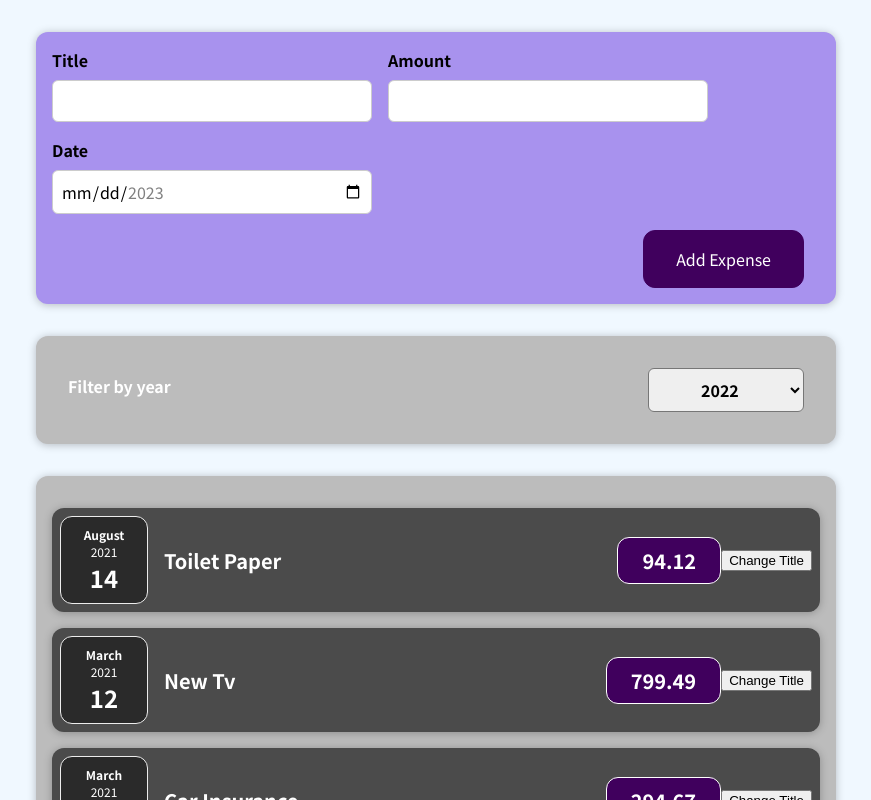
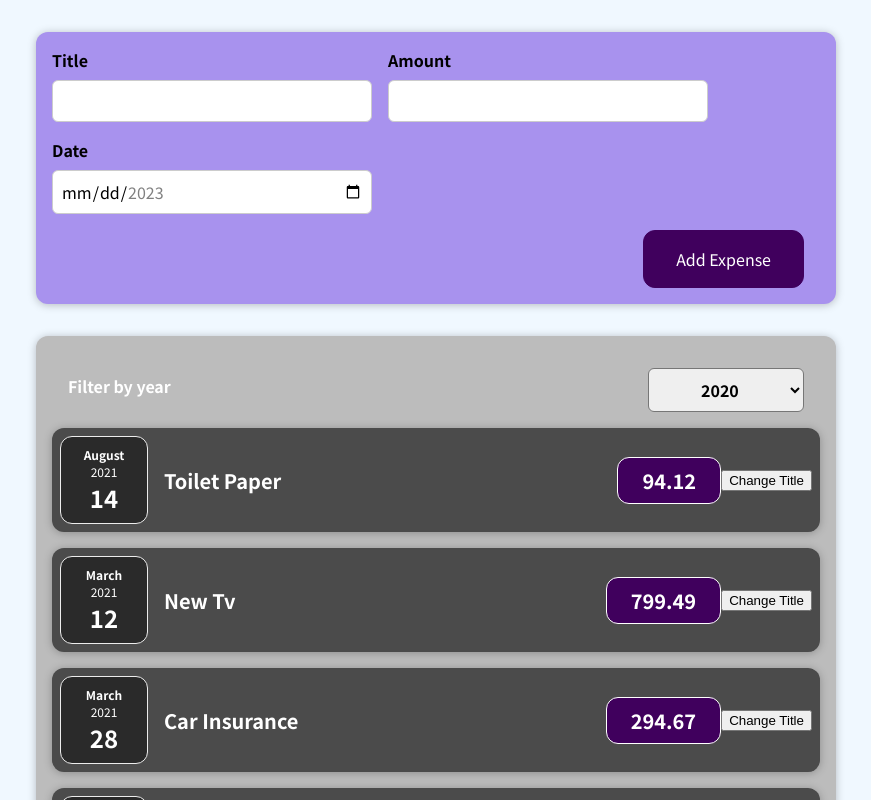
Before and after one commit to acet09/udemy_react, a React (Create React App) app: page / in a window 1280 px wide. Shown: the top 800 px of the page, without its empty margins (204-1075 px from the left). Built offline with nearby package versions, Linux system fonts and the light colour scheme.

Commit message:
리액트 모듈 과제(예시)

```diff
--- a/src/components/Expenses/Expenses.js
+++ b/src/components/Expenses/Expenses.js
@@ -1,21 +1,22 @@
-import React from 'react';
+import React, {useState} from 'react';
 import ExpenseItem from './ExpenseItem';
 import '../Expenses/Expenses.css'
 import Card from '../UI/Card';
-import ExpensesFilter from '../NewExpense/ExpensesFilter';
+import ExpensesFilter from './ExpensesFilter';
 
 // 구분 함수 형식
 function Expense(props) {
-  const inValue = (elso) => {
-    console.log(elso)
-  }
+  const [filteredYear, setfilteredYear] = useState('2020');
+
+  const filterChangeHandler = selectedYear => {
+    setfilteredYear(selectedYear);
+    console.log(selectedYear)
+  };
 
   return (
     <div>
       <Card className='expenses'>
-        <ExpensesFilter dropValue = {inValue}/>
-      </Card>
-      <Card className='expenses'>
+        <ExpensesFilter selected={filteredYear} onChangeFilter={filterChangeHandler} />
         <ExpenseItem
           title={props.items[0].title}
           amount={props.items[0].amount}
--- /dev/null
+++ b/src/components/Expenses/ExpensesFilter.css
@@ -0,0 +1,35 @@
+.expenses-filter__box {
+  background-color: #a892ee;
+  padding: 1rem;
+  margin: 2rem auto;
+  width: 50rem;
+  max-width: 95%;
+  border-radius: 12px;
+  text-align: center;
+  box-shadow: 0 1px 8px rgba(0, 0, 0, 0.25);
+}
+
+.expenses-filter {
+  color: white;
+  padding: 0 1rem;
+}
+
+.expenses-filter__control {
+  display: flex;
+  width: 100%;
+  align-items: center;
+  justify-content: space-between;
+  margin: 1rem 0;
+}
+
+.expenses-filter label {
+  font-weight: bold;
+  margin-bottom: 0.5rem;
+}
+
+.expenses-filter select {
+  font: inherit;
+  padding: 0.5rem 3rem;
+  font-weight: bold;
+  border-radius: 6px;
+}
--- /dev/null
+++ b/src/components/Expenses/ExpensesFilter.js
@@ -0,0 +1,24 @@
+import React from 'react';
+import './ExpensesFilter.css';
+
+const ExpensesFilter = (props) => {
+  const dropdownChangeHandler = (event) => {
+    props.onChangeFilter(event.target.value);
+  };
+
+  return (
+    <div className='expenses-filter'>
+      <div className='expenses-filter__control'>
+        <label>Filter by year</label>
+        <select value={props.selected} onChange={dropdownChangeHandler}>
+          <option value='2022'>2022</option>
+          <option value='2021'>2021</option>
+          <option value='2020'>2020</option>
+          <option value='2019'>2019</option>
+        </select>
+      </div>
+    </div>
+  );
+};
+
+export default ExpensesFilter;
--- a/src/components/NewExpense/ExpensesFilter.css
+++ /dev/null
@@ -1,35 +0,0 @@
-.expenses-filter__box {
-  background-color: #a892ee;
-  padding: 1rem;
-  margin: 2rem auto;
-  width: 50rem;
-  max-width: 95%;
-  border-radius: 12px;
-  text-align: center;
-  box-shadow: 0 1px 8px rgba(0, 0, 0, 0.25);
-}
-
-.expenses-filter {
-  color: white;
-  padding: 0 1rem;
-}
-
-.expenses-filter__control {
-  display: flex;
-  width: 100%;
-  align-items: center;
-  justify-content: space-between;
-  margin: 1rem 0;
-}
-
-.expenses-filter label {
-  font-weight: bold;
-  margin-bottom: 0.5rem;
-}
-
-.expenses-filter select {
-  font: inherit;
-  padding: 0.5rem 3rem;
-  font-weight: bold;
-  border-radius: 6px;
-}
--- a/src/components/NewExpense/ExpensesFilter.js
+++ /dev/null
@@ -1,27 +0,0 @@
-import React from 'react';
-import './ExpensesFilter.css';
-
-const ExpensesFilter = (props) => {
-
-  const select = (event) => {
-    const value = event.target.value;
-    // console.log(value);
-    props.dropValue(value);
-  }
-
-  return (
-    <div className='expenses-filter'>
-      <div className='expenses-filter__control'>
-        <label>Filter by year</label>
-        <select onChange={select}>
-          <option value='2022'>2022</option>
-          <option value='2021'>2021</option>
-          <option value='2020'>2020</option>
-          <option value='2019'>2019</option>
-        </select>
-      </div>
-    </div>
-  );
-};
-
-export default ExpensesFilter;
```
